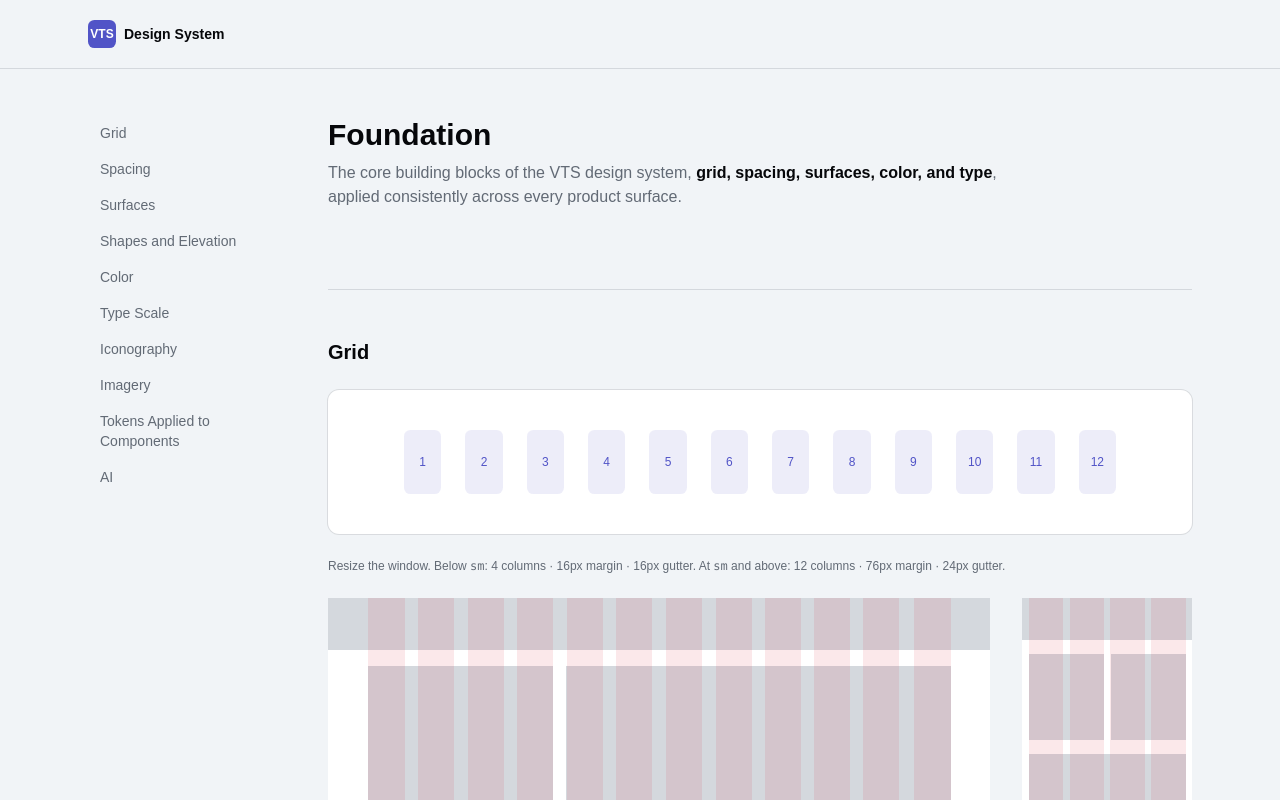
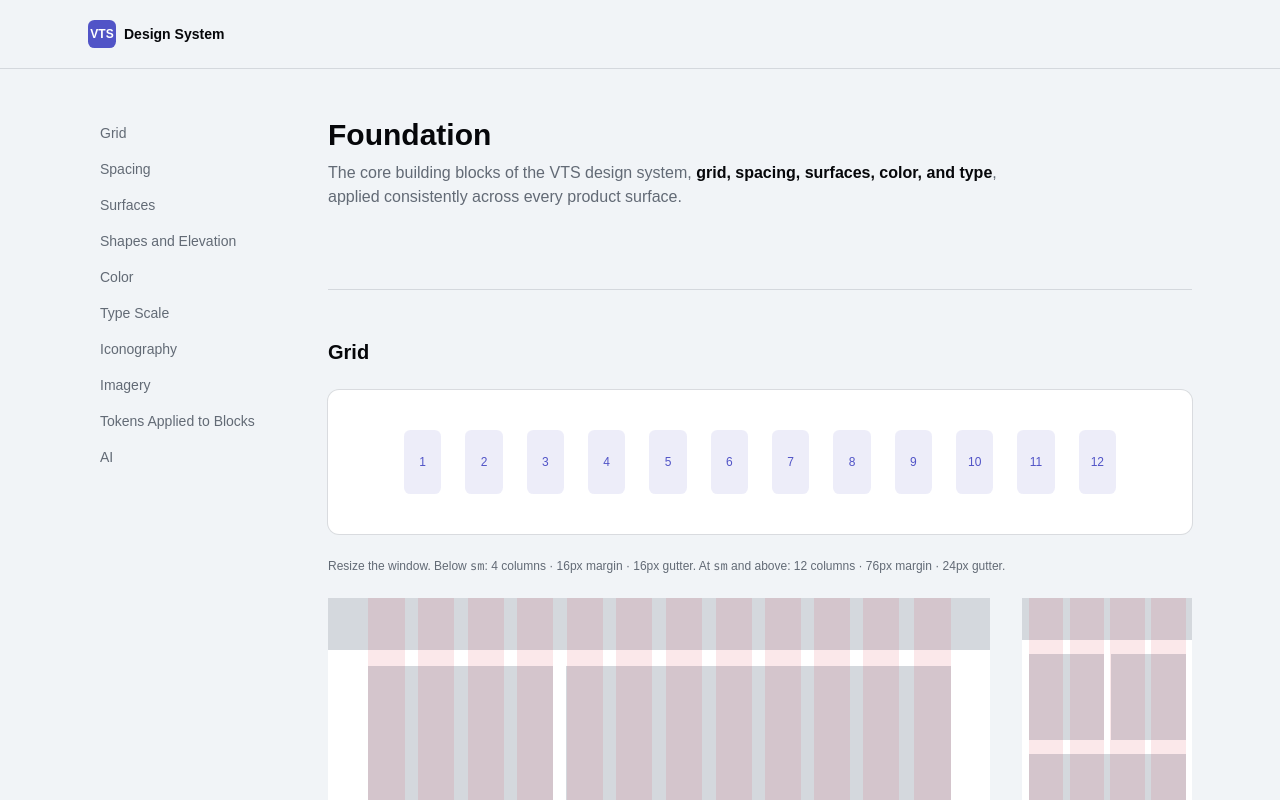
Before and after one commit to iangoldberg-vts/Reimagine-Tokens, a React (Vite) app: page / in a window 1280 px wide. Shown: the top 800 px of the page. Built offline with nearby package versions, Linux system fonts and the light colour scheme.

Commit message:
Rename nav section to Tokens Applied to Blocks

```diff
--- a/src/App.tsx
+++ b/src/App.tsx
@@ -49,7 +49,7 @@ const SECTIONS = [
   { id: 'type', label: 'Type Scale' },
   { id: 'icons', label: 'Iconography' },
   { id: 'imagery', label: 'Imagery' },
-  { id: 'tokens', label: 'Tokens Applied to Components' },
+  { id: 'tokens', label: 'Tokens Applied to Blocks' },
   { id: 'ai', label: 'AI' },
 ]
 
@@ -669,7 +669,7 @@ function App() {
             </div>
           </Section>
 
-          <Section id="tokens" title="Tokens Applied to Components" description="A curated look at theme tokens in use.">
+          <Section id="tokens" title="Tokens Applied to Blocks" description="A curated look at theme tokens in use.">
             <div className="flex flex-col gap-6">
               <Card>
                 <CardHeader className="border-b">
```
